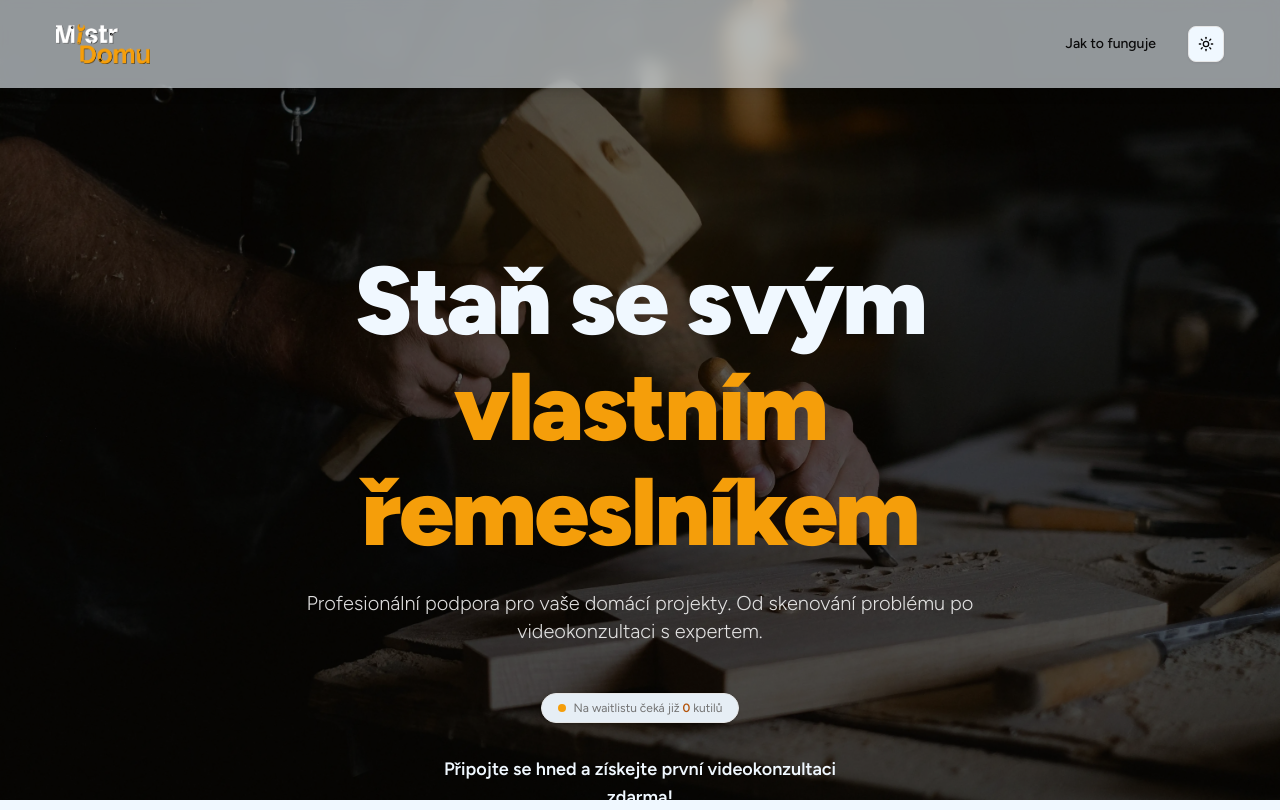
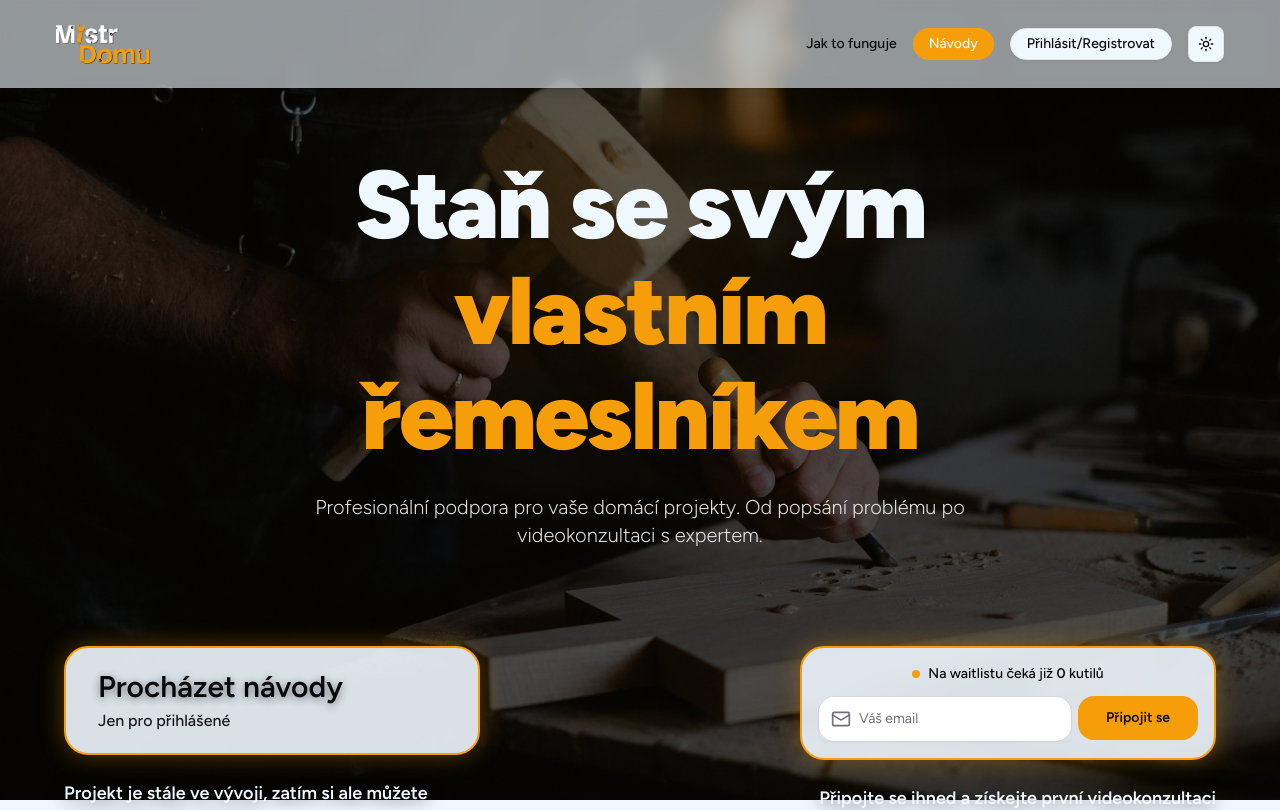
Before and after one commit to fr0g1299/MistrDomu, a React (Vite) app in the folder AspNetReactTemplate.Client/: page / in a window 1280 px wide. Shown: the top 810 px of the page. Built offline with nearby package versions, Linux system fonts and the light colour scheme; no server answers; a web font is replaced by a local one.

Commit message:
first frontend implementation of keyword search

```diff
--- a/AspNetReactTemplate.Client/src/App.tsx
+++ b/AspNetReactTemplate.Client/src/App.tsx
@@ -4,6 +4,7 @@ import {
   Mail,
   Image,
   Video,
+  Search,
   Loader2,
   BookOpen,
   ArrowRight,
@@ -19,6 +20,7 @@ import { Input } from "@/components/ui/input";
 import { Card } from "./components/ui/card";
 import { Separator } from "./components/ui/separator";
 import { useDynamicScrollbar } from "./hooks/useDynamicScrollbar";
+import { ManualsList } from "./components/manuals/ManualsList";
 
 // Steps for "How it Works" section
 const steps = [
@@ -81,9 +83,17 @@ const getWaitlistText = (count: number) => {
 
 type WaitlistFormProps = {
   onJoined: () => void;
+  waitlistCount: number;
+  verb: string;
+  noun: string;
 };
 
-function WaitlistForm({ onJoined }: WaitlistFormProps) {
+function WaitlistForm({
+  onJoined,
+  waitlistCount,
+  verb,
+  noun,
+}: WaitlistFormProps) {
   const [email, setEmail] = useState("");
   const [status, setStatus] = useState<
     "idle" | "loading" | "success" | "error"
@@ -124,29 +134,40 @@ function WaitlistForm({ onJoined }: WaitlistFormProps) {
   };
 
   return (
-    <div className="w-full max-w-md flex flex-col items-center">
-      <p className="text-base md:text-lg font-semibold text-background dark:text-foreground mb-6">
-        Připojte se hned a získejte první videokonzultaci zdarma!
-      </p>
+    <div className="w-full max-w-[26rem] rounded-3xl border-2 border-primary bg-background/90 dark:bg-zinc-900/85 backdrop-blur-sm p-3.5 md:p-4 shadow-[0_0_24px_rgba(245,158,11,0.35)] dark:shadow-[0_0_20px_rgba(245,158,11,0.28)]">
+      <div className="mb-3 flex items-center justify-center gap-2 text-sm font-medium text-foreground">
+        <span className="relative flex h-2 w-2">
+          <span className="animate-ping absolute inline-flex h-full w-full rounded-full bg-primary/80 opacity-75"></span>
+          <span className="relative inline-flex rounded-full h-2 w-2 bg-primary"></span>
+        </span>
+        <span>
+          Na waitlistu {verb} již{" "}
+          <strong className="font-semibold">
+            {waitlistCount.toLocaleString("cs-CZ")}
+          </strong>{" "}
+          {noun}
+        </span>
+      </div>
+
       <form
         onSubmit={handleSubmit}
-        className="flex flex-col sm:flex-row w-full gap-2 mb-4 bg-card p-1.5 rounded-xl border border-border shadow-sm focus-within:border-primary/50 transition-colors"
+        className="flex flex-col sm:flex-row w-full gap-1.5"
       >
-        <div className="relative flex-1 flex items-center">
-          <Mail className="absolute left-3 text-muted-foreground w-5 h-5" />
+        <div className="relative flex-1 flex items-center rounded-2xl bg-white dark:bg-zinc-900 border border-black/15 dark:border-zinc-700">
+          <Mail className="absolute left-3 text-zinc-500 dark:text-zinc-200 w-5 h-5" />
           <Input
             type="email"
             required
             value={email}
             onChange={(e) => setEmail(e.target.value)}
             placeholder="Váš email"
-            className="pl-10 h-12 border-0 focus-visible:ring-0 placeholder:text-muted-foreground/70"
+            className="pl-10 h-11 border-0 bg-transparent text-zinc-900 dark:text-zinc-100 focus-visible:ring-0 placeholder:text-zinc-500 dark:placeholder:text-zinc-400"
           />
         </div>
         <Button
           type="submit"
           disabled={status === "loading"}
-          className="h-12 bg-primary text-primary-foreground hover:bg-primary/90 px-8 rounded-lg font-semibold w-full sm:w-auto"
+          className="h-11 bg-primary text-zinc-950 hover:bg-primary/90 px-7 rounded-2xl font-semibold w-full sm:w-auto"
         >
           {status === "loading" ? (
             <Loader2 className="w-5 h-5 animate-spin" />
@@ -158,7 +179,7 @@ function WaitlistForm({ onJoined }: WaitlistFormProps) {
 
       {message && (
         <p
-          className={`text-sm mb-4 ${status === "success" ? "text-green-500" : "text-destructive"}`}
+          className={`text-center text-sm mt-3 ${status === "success" ? "text-emerald-900" : "text-destructive"}`}
         >
           {message}
         </p>
@@ -184,8 +205,54 @@ function FlowArrow() {
   );
 }
 
+function ManualsSearchScreen() {
+  const [searchQuery, setSearchQuery] = useState("");
+
+  return (
+    <section className="relative z-10 px-4 py-12 md:py-16">
+      <div className="max-w-6xl mx-auto">
+        <div className="mb-10">
+          <span className="text-primary text-[12px] font-bold tracking-[0.15em] uppercase mb-4 block">
+            Návody
+          </span>
+          <h2 className="text-3xl md:text-4xl font-bold mb-4">
+            Vyhledávání v návodech
+          </h2>
+          <p className="text-muted-foreground max-w-2xl">
+            Napište query a zobrazíme návody odpovídající vašemu hledání.
+          </p>
+        </div>
+
+        <Card className="mb-10 p-4 md:p-6 border-border/70 bg-card/95">
+          <label
+            htmlFor="manual-search"
+            className="block text-sm font-medium mb-2 text-muted-foreground"
+          >
+            Search query
+          </label>
+          <div className="relative">
+            <Search className="absolute left-3 top-1/2 -translate-y-1/2 text-muted-foreground w-4 h-4" />
+            <Input
+              id="manual-search"
+              value={searchQuery}
+              onChange={(event) => setSearchQuery(event.target.value)}
+              placeholder="Např. pračka, zásuvka, sifon..."
+              className="pl-10 h-11"
+            />
+          </div>
+        </Card>
+
+        <ManualsList searchQuery={searchQuery} />
+      </div>
+    </section>
+  );
+}
+
 function App() {
   const [waitlistCount, setWaitlistCount] = useState<number>(0);
+  const [activeScreen, setActiveScreen] = useState<"home" | "manuals">(
+    "home",
+  );
   const { verb, noun } = getWaitlistText(waitlistCount);
 
   const fetchWaitlistCount = useCallback(async () => {
@@ -203,15 +270,32 @@ function App() {
   useEffect(() => {
     fetchWaitlistCount();
   }, [fetchWaitlistCount]);
+
+  const navigateToManuals = useCallback(() => {
+    setActiveScreen("manuals");
+    window.scrollTo({ top: 0, behavior: "smooth" });
+  }, []);
+
+  const navigateHome = useCallback(() => {
+    setActiveScreen("home");
+    window.scrollTo({ top: 0, behavior: "smooth" });
+  }, []);
+
   useDynamicScrollbar();
 
   return (
     <div className="antialiased selection:text-primary selection:bg-primary/10 dark:selection:bg-primary/5">
-      <Header />
+      <Header
+        activeScreen={activeScreen}
+        onNavigateToManuals={navigateToManuals}
+        onNavigateHome={navigateHome}
+      />
       {/* TODO: Header is gray in light mode with the image underneath */}
 
+      {activeScreen === "home" ? (
+        <>
           {/* Hero Section */}
-      <div className="pt-40 pb-40 px-4 flex flex-col items-center text-center">
+          <div className="pt-20 md:pt-16 pb-12 md:pb-16 px-4 flex flex-col items-center text-center">
             <div className="absolute inset-0 z-0">
               <img
                 alt="Craftsman background"
@@ -231,31 +315,53 @@ function App() {
               </h1>
 
               <p className="text-muted/90 dark:text-muted-foreground text-lg md:text-xl mb-12 max-w-2xl font-light animate-[fadeInUp_2s_ease-out]">
-            Profesionální podpora pro vaše domácí projekty. Od skenování
+                Profesionální podpora pro vaše domácí projekty. Od popsání
                 problému po videokonzultaci s expertem.
               </p>
-
-          {/* Waitlist */}
-          <div className="inline-flex items-center gap-2 px-4 py-1.5 rounded-full bg-card border border-border text-xs text-muted-foreground mb-8 shadow-sm">
-            <span className="relative flex h-2 w-2">
-              <span className="animate-ping absolute inline-flex h-full w-full rounded-full bg-primary opacity-75"></span>
-              <span className="relative inline-flex rounded-full h-2 w-2 bg-primary"></span>
-            </span>
-            <span>
-              Na waitlistu {verb} již{" "}
-              <strong className="text-primary-700 dark:text-primary font-semibold">
-                {waitlistCount.toLocaleString("cs-CZ")}
-              </strong>{" "}
-              {noun}
-            </span>
-          </div>
-
-          {/* Email Form */}
-          <WaitlistForm onJoined={fetchWaitlistCount} />
             </div>
           </div>
 
           <Separator className="bg-linear-to-r from-border via-primary/30 to-border" />
+
+          <section className="relative z-10 px-4 -mt-6 md:-mt-10 pt-4 md:pt-6 pb-12 md:pb-16">
+            <div className="max-w-6xl mx-auto grid grid-cols-1 md:grid-cols-2 gap-10 md:gap-16 items-start">
+              <div className="w-full flex flex-col items-center md:items-start text-center md:text-left">
+                <Button
+                  type="button"
+                  size="lg"
+                  className="w-full max-w-[26rem] h-auto rounded-3xl border-2 border-primary bg-background/90 dark:bg-zinc-900/85 text-zinc-950 dark:text-primary hover:bg-background dark:hover:bg-zinc-900 px-8 py-5 flex flex-col items-center md:items-start gap-1 shadow-[0_0_24px_rgba(245,158,11,0.35)] dark:shadow-[0_0_20px_rgba(245,158,11,0.28)]"
+                  onClick={navigateToManuals}
+                >
+                  <span className="text-2xl md:text-3xl font-semibold leading-tight text-zinc-950 dark:text-primary [text-shadow:0_2px_8px_rgba(0,0,0,0.48)] dark:[text-shadow:0_1px_6px_rgba(245,158,11,0.35)]">
+                    Procházet návody
+                  </span>
+                  <span className="text-sm md:text-base font-medium text-zinc-900 dark:text-zinc-100">
+                    Jen pro přihlášené
+                  </span>
+                </Button>
+
+                <p className="mt-6 w-full max-w-[26rem] text-left text-base md:text-lg font-semibold text-background dark:text-foreground drop-shadow-[0_2px_8px_rgba(0,0,0,0.7)]">
+                  Projekt je stále ve vývoji, zatím si ale můžete procházet naše
+                  návody.
+                </p>
+              </div>
+
+              <div className="w-full flex flex-col items-center md:items-end">
+                <div className="w-full flex justify-center md:justify-end">
+                  <WaitlistForm
+                    onJoined={fetchWaitlistCount}
+                    waitlistCount={waitlistCount}
+                    verb={verb}
+                    noun={noun}
+                  />
+                </div>
+
+                <p className="mt-6 w-full max-w-[26rem] text-right text-base md:text-lg font-semibold text-background dark:text-foreground drop-shadow-[0_2px_8px_rgba(0,0,0,0.7)]">
+                  Připojte se ihned a získejte první videokonzultaci kompletnězdarma!
+                </p>
+              </div>
+            </div>
+          </section>
 
           {/* How it Works Section */}
           <section
@@ -311,7 +417,9 @@ function App() {
 
                 {/* Vyřešeno */}
                 <div className="text-center flex-1 max-w-xs">
-              <h3 className="text-xl font-bold mb-3 text-primary">Vyřešeno</h3>
+                  <h3 className="text-xl font-bold mb-3 text-primary">
+                    Vyřešeno
+                  </h3>
                   <p className="text-muted-foreground text-sm leading-relaxed">
                     Další překonaná překážka!
                   </p>
@@ -321,7 +429,9 @@ function App() {
               <Separator className="mb-20 bg-linear-to-r from-border via-primary/10 to-border" />
 
               <div className="text-center mb-20">
-            <h2 className="text-3xl md:text-4xl font-bold mb-4">Podrobněji</h2>
+                <h2 className="text-3xl md:text-4xl font-bold mb-4">
+                  Podrobněji
+                </h2>
               </div>
 
               <div className="relative grid grid-cols-1 md:grid-cols-4 gap-16 md:gap-8 text-center">
@@ -345,6 +455,10 @@ function App() {
               </div>
             </div>
           </section>
+        </>
+      ) : (
+        <ManualsSearchScreen />
+      )}
 
       <Footer />
     </div>
--- a/AspNetReactTemplate.Client/src/components/layouts/Header.tsx
+++ b/AspNetReactTemplate.Client/src/components/layouts/Header.tsx
@@ -1,5 +1,5 @@
 // Shadcn Imports
-// import { Button } from "@/components/ui/button";
+import { Button } from "@/components/ui/button";
 
 import { useCallback } from "react";
 import { useTheme } from "../providers/ThemeProvider";
@@ -8,7 +8,17 @@ import {
   useThemeTransition,
 } from "../shared/ThemeToggleButton";
 
-export default function Header() {
+type HeaderProps = {
+  activeScreen: "home" | "manuals";
+  onNavigateToManuals: () => void;
+  onNavigateHome: () => void;
+};
+
+export default function Header({
+  activeScreen,
+  onNavigateToManuals,
+  onNavigateHome,
+}: HeaderProps) {
   const { setTheme, resolvedTheme } = useTheme();
   const { startTransition } = useThemeTransition();
 
@@ -24,29 +34,49 @@ export default function Header() {
     <header className="border-accent-foreground/10 dark:border-accent/10 sticky top-0 z-50 bg-background/60 dark:bg-background/40 p-6 shadow-xl backdrop-blur-sm md:flex-row md:items-center md:px-14">
       <div className="flex items-center justify-between mx-auto relative z-10">
         {/* TODO: Logo looks bad in Light theme */}
-        <a href="/">
+        <a href="/" onClick={onNavigateHome}>
           <img style={{ height: "40px" }} src="logo.svg"></img>
         </a>
-        <div className="hidden md:flex items-center gap-8 text-sm font-medium">
+        <div className="flex items-center gap-2 md:gap-4 text-sm font-medium">
+          {activeScreen === "home" && (
             <a
               href="#jak-to-funguje"
-            className="text-muted-dark dark:text-muted-foreground hover:text-foreground transition-colors"
+              className="hidden md:inline-flex text-muted-dark dark:text-muted-foreground hover:text-foreground transition-colors"
             >
               Jak to funguje
             </a>
-          {/* <a
-            href="#"
-            className="text-muted-foreground hover:text-foreground transition-colors"
+          )}
+
+          {activeScreen === "home" ? (
+            <Button
+              type="button"
+              size="sm"
+              className="rounded-full px-4"
+              onClick={onNavigateToManuals}
             >
-            O nás
-          </a>
+              Návody
+            </Button>
+          ) : (
             <Button
-            disabled
+              type="button"
+              size="sm"
               variant="outline"
-            className="border-border bg-transparent hover:bg-accent rounded-full px-6"
+              className="rounded-full px-4"
+              onClick={onNavigateHome}
             >
-            Přihlásit se
-          </Button> */}
+              Zpět na úvod
+            </Button>
+          )}
+
+          <Button
+            type="button"
+            size="sm"
+            variant="outline"
+            className="hidden md:inline-flex rounded-full px-4"
+          >
+            Přihlásit/Registrovat
+          </Button>
+
           <ThemeToggleButton
             theme={resolvedTheme}
             variant="circle-blur"
```
Also changed, not shown: AspNetReactTemplate.Client/src/components/manuals/ManualCard.tsx (+31 -8 lines), AspNetReactTemplate.Client/src/components/manuals/ManualsList.tsx (+56 -16 lines), AspNetReactTemplate.Client/src/index.css (+15 -0 lines). Lines whose indentation alone changed are shown as unchanged.
